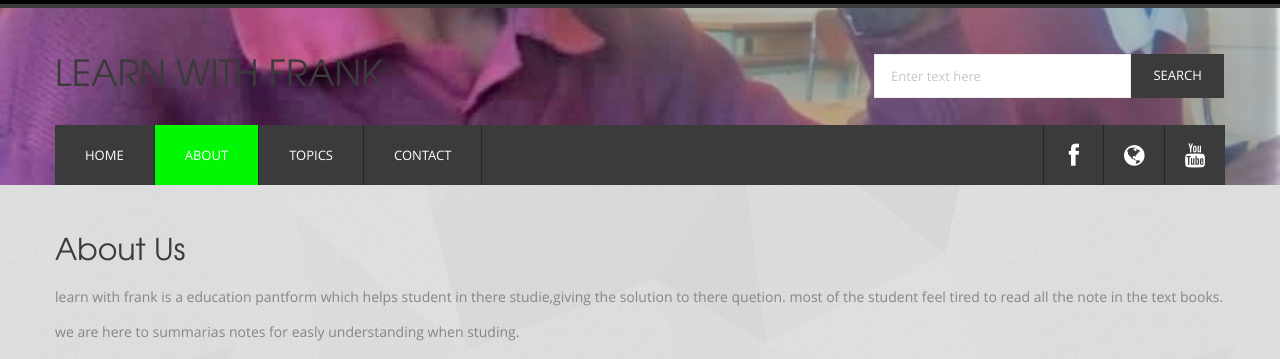
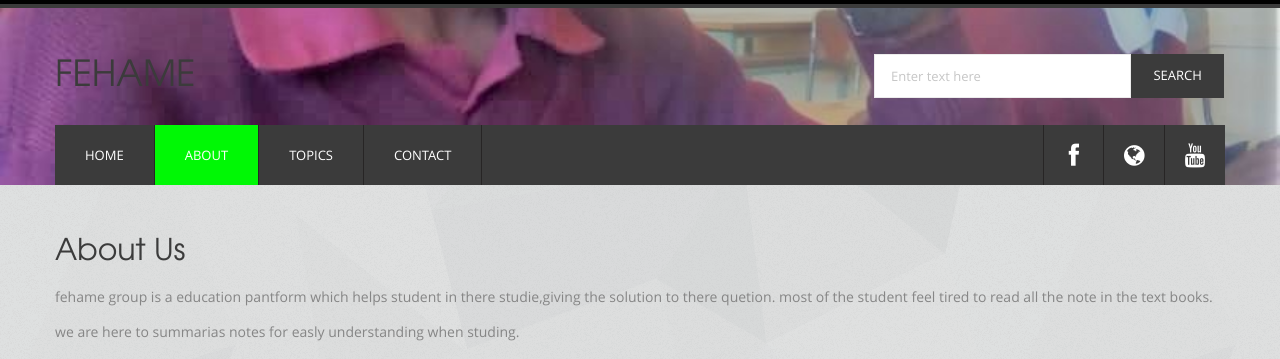
Before and after one commit to Frankwebs/fehame, a plain HTML site: page about.html in a window 1280 px wide. Shown: the top 359 px of the page. Drawn offline with Linux system fonts and the light colour scheme.

Commit message:
Update about.html

```diff
--- a/about.html
+++ b/about.html
@@ -2,7 +2,7 @@
 <html>
 <head>
 	 <link rel="icon" href="icons/study.png" type="image/x-icon">
-<title>art and design notes</title>
+<title>fehame</title>
 <!-- Bootstrap -->
 <link href="css/bootstrap.min.css" rel='stylesheet' type='text/css' />
 <link href="css/bootstrap.css" rel='stylesheet' type='text/css' />
@@ -26,7 +26,7 @@
 <div class="container">
 	<div class="row header">
 		<div class="logo navbar-left">
-			<h1><a href="index.html">Learn with frank </a></h1>
+			<h1><a href="index.html">fehame</a></h1>
 		</div>
 		<div class="h_search navbar-right">
 			<form>
@@ -73,7 +73,7 @@
 	<div class="container">
 		<div class="about row">
 			<h2>about us</h2>
-			<p class="para">learn with frank is a education pantform which helps student in there studie,giving the solution to there quetion. most of the student feel tired to read all the note in the text books.</p>
+			<p class="para">fehame group is a education pantform which helps student in there studie,giving the solution to there quetion. most of the student feel tired to read all the note in the text books.</p>
 			<p class="para">we are here to summarias notes for easly understanding when studing. </p>
 
 		</div>
```
